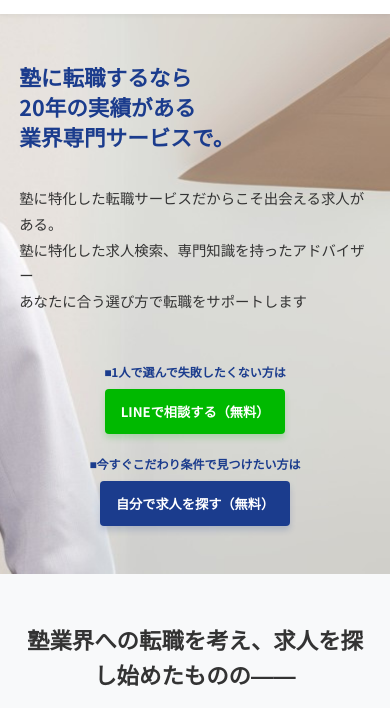
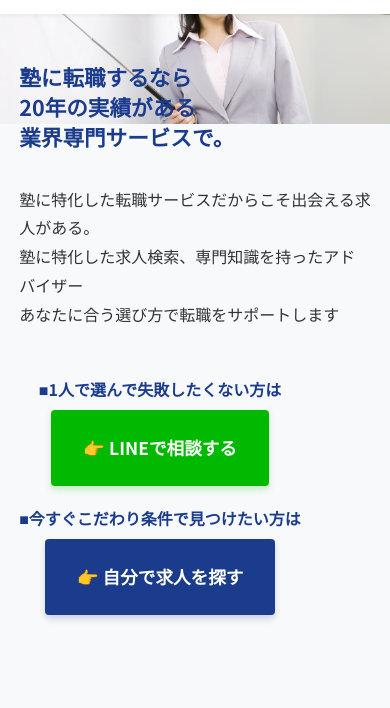
Before and after one commit to r-iwasaki-tomonokai/lp-juku-career, a plain HTML site: page index.html in a window 390 px wide. Shown: the part 56-764 px from the top of the page. Drawn offline with Linux system fonts and the light colour scheme.

Commit message:
LPフォルダ全体をアップロード

```diff
--- a/index.html
+++ b/index.html
@@ -30,6 +30,7 @@
     <main>
         <!-- ファーストビュー -->
         <section id="hero" class="hero">
+            <div class="hero-bg-sp"></div>
             <div class="heroContentWrapper">
                 <div class="heroTextBlock">
                     <div class="container">
@@ -42,11 +43,11 @@
                         <div class="hero-buttons">
                             <div class="hero-button-group">
                                 <p class="button-label">■1人で選んで失敗したくない方は</p>
-                                <a href="#" class="btn btn-line">LINEで相談する（無料）</a>
+                                <a href="#" class="btn btn-line">👉 LINEで相談する</a>
                             </div>
                             <div class="hero-button-group">
                                 <p class="button-label">■今すぐこだわり条件で見つけたい方は</p>
-                                <a href="#" class="btn btn-search">自分で求人を探す（無料）</a>
+                                <a href="#" class="btn btn-search">👉 自分で求人を探す</a>
                             </div>
                         </div>
                     </div>
--- a/style.css
+++ b/style.css
@@ -759,57 +759,31 @@ footer {
 /* レスポンシブ対応：スマホ時は縦並び */
 @media (max-width: 900px) {
     .hero {
-        background-position: center top;
-        background-size: cover;
+        position: relative;
+        background: none !important;
     }
-    .heroContentWrapper {
-        flex-direction: column;
+    .hero-bg-sp {
+        display: block;
+        position: absolute;
+        top: 0;
+        left: 0;
+        width: 100%;
+        height: auto;
+        min-height: 180px;
+        max-height: 50vw;
+        z-index: 0;
+        background: url('images/FV.png') no-repeat right center/cover;
     }
     .heroTextBlock .container {
-        display: flex;
-        flex-direction: column;
-        align-items: center;
-        justify-content: center;
-        padding-left: 1.2rem;
-        padding-right: 1.2rem;
+        position: relative;
+        z-index: 1;
+        background: transparent;
     }
-    .hero-catch,
-    .hero-sub {
-        text-align: center;
-        align-items: center;
-        width: 100%;
-    }
-    .hero-buttons {
-        justify-content: center !important;
-        align-items: center !important;
-        flex-direction: column;
-        gap: 1.2rem;
-        width: 100%;
-    }
-    .hero-button-group {
-        align-items: center !important;
-        width: 100%;
-        max-width: 360px;
-    }
-    .heroImageBlock {
-        justify-content: center;
-        margin-top: 16px;
-    }
-    .heroTextBlock {
-        width: 100%;
-    }
-    .hero-image {
-        max-width: 320px;
-    }
-    .hero-sub {
-        font-size: 0.9rem !important;
-    }
-    .button-label {
-        font-size: 0.75em !important;
-    }
-    .btn {
-        font-size: 0.825rem !important;
-        padding: 0.9em 1.2em;
+}
+
+@media (min-width: 901px) {
+    .hero-bg-sp {
+        display: none;
     }
 }
 
```
